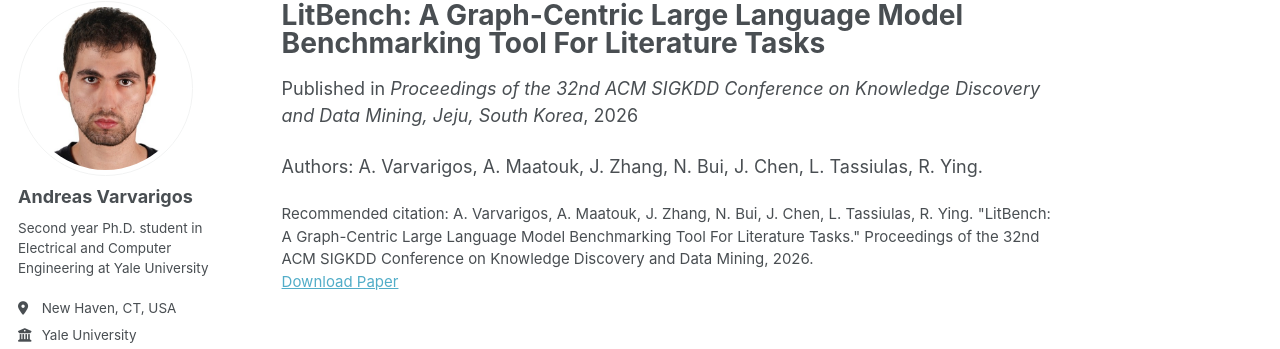
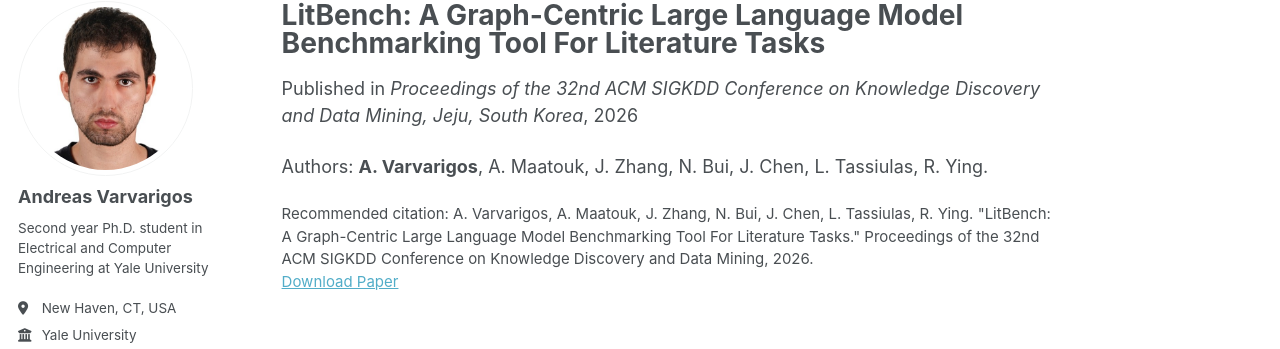
Before and after one commit to varvarigos/varvarigos.github.io, a Jekyll site: the page built from _publications/2026-01-01-litbench.md, in a window 1280 px wide. Shown: the part 98-447 px from the top of the page. Built offline with Jekyll 4.4.1, drawn with Linux system fonts in a browser that asks for light colours; some web fonts are replaced; a script bundle is joined from its source files by our own code; library files that are not in the unit come from our copies.

```diff
--- a/_publications/2026-01-01-litbench.md
+++ b/_publications/2026-01-01-litbench.md
@@ -12,4 +12,4 @@ header:
   teaser: "publications/litbench.png"
 ---
 
-Authors: A. Varvarigos, A. Maatouk, J. Zhang, N. Bui, J. Chen, L. Tassiulas, R. Ying.
+Authors: **A. Varvarigos**, A. Maatouk, J. Zhang, N. Bui, J. Chen, L. Tassiulas, R. Ying.
```
